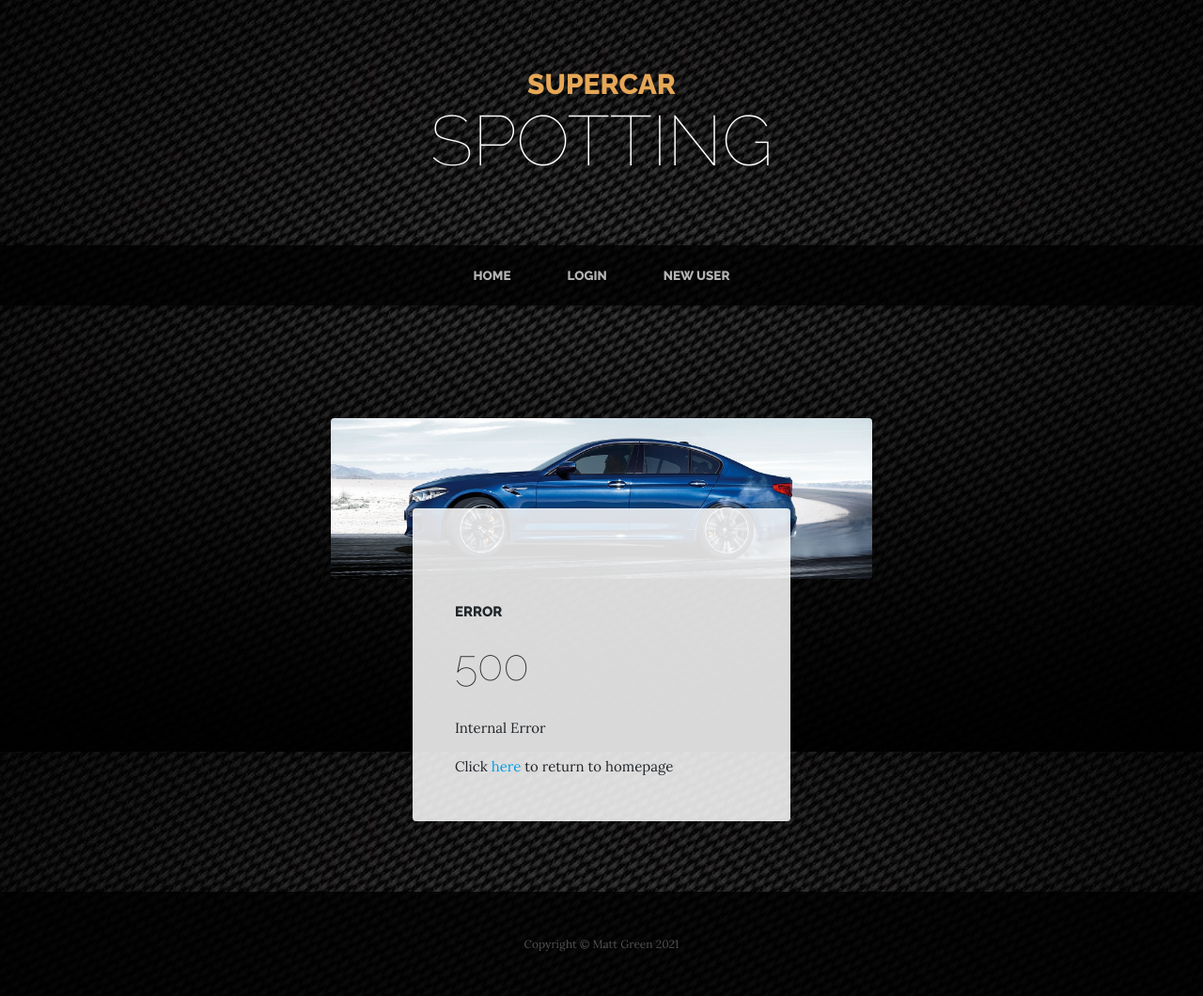
After one commit to mattgreen91/milestone-project-3, a Flask app: template templates/500.html in a window 1280 px wide. The commit adds this page. Shown: the whole page at 94% size. Run offline with Flask 2, Linux system fonts and the light colour scheme; the template is opened without the code that fills it, so the values that code supplies are empty; some libraries are stand-ins or nearby versions.

Commit message:
renamed title and created error 500 page

```diff
--- a/run.py
+++ b/run.py
@@ -175,8 +175,13 @@ def page_not_found(e):
     return render_template('404.html'), 404
 
 
+@app.errorhandler(500)
+def internal_error(e):
+    return render_template('500.html'), 500
+
+
 if __name__ == "__main__":
     app.run(
         host=os.environ.get("IP", "0.0.0.0"),
         port=int(os.environ.get("PORT", "5000")),
-        debug=True)
+        debug=False)
--- /dev/null
+++ b/templates/500.html
@@ -0,0 +1,22 @@
+{% extends "base.html" %}
+{% block content %}
+  <section class="page-section about-heading">
+    <div class="container">
+      <img class="img-fluid rounded about-heading-img mb-3 mb-lg-0" src="{{ url_for('static', filename='img/bmw.jpg') }}" alt="">
+      <div class="about-heading-content">
+        <div class="row">
+          <div class="col-xl-9 col-lg-10 mx-auto">
+            <div class="bg-faded rounded p-5">
+              <h2 class="section-heading mb-4">
+                <span class="section-heading-upper">Error</span>
+                <span class="section-heading-lower">500</span>
+              </h2>
+              <p>Internal Error </p>
+              <p class="mb-0">Click <a href="{{ url_for('index') }}">here</a> to return to homepage</p>
+            </div>
+          </div>
+        </div>
+      </div>
+    </div>
+  </section>
+{% endblock %}
--- a/templates/base.html
+++ b/templates/base.html
@@ -5,10 +5,10 @@
 
   <meta charset="utf-8">
   <meta name="viewport" content="width=device-width, initial-scale=1, shrink-to-fit=no">
-  <meta name="description" content="">
-  <meta name="author" content="">
+  <meta name="description" content="Supercar Blog">
+  <meta name="author" content="Matt Green">
 
-  <title>Supercardude Car Spotting</title>
+  <title>Supercar Spotting</title>
 
   <!-- Bootstrap core CSS -->
   <link href="{{ url_for('static', filename='vendor/bootstrap/css/bootstrap.min.css') }}" rel="stylesheet">
```
